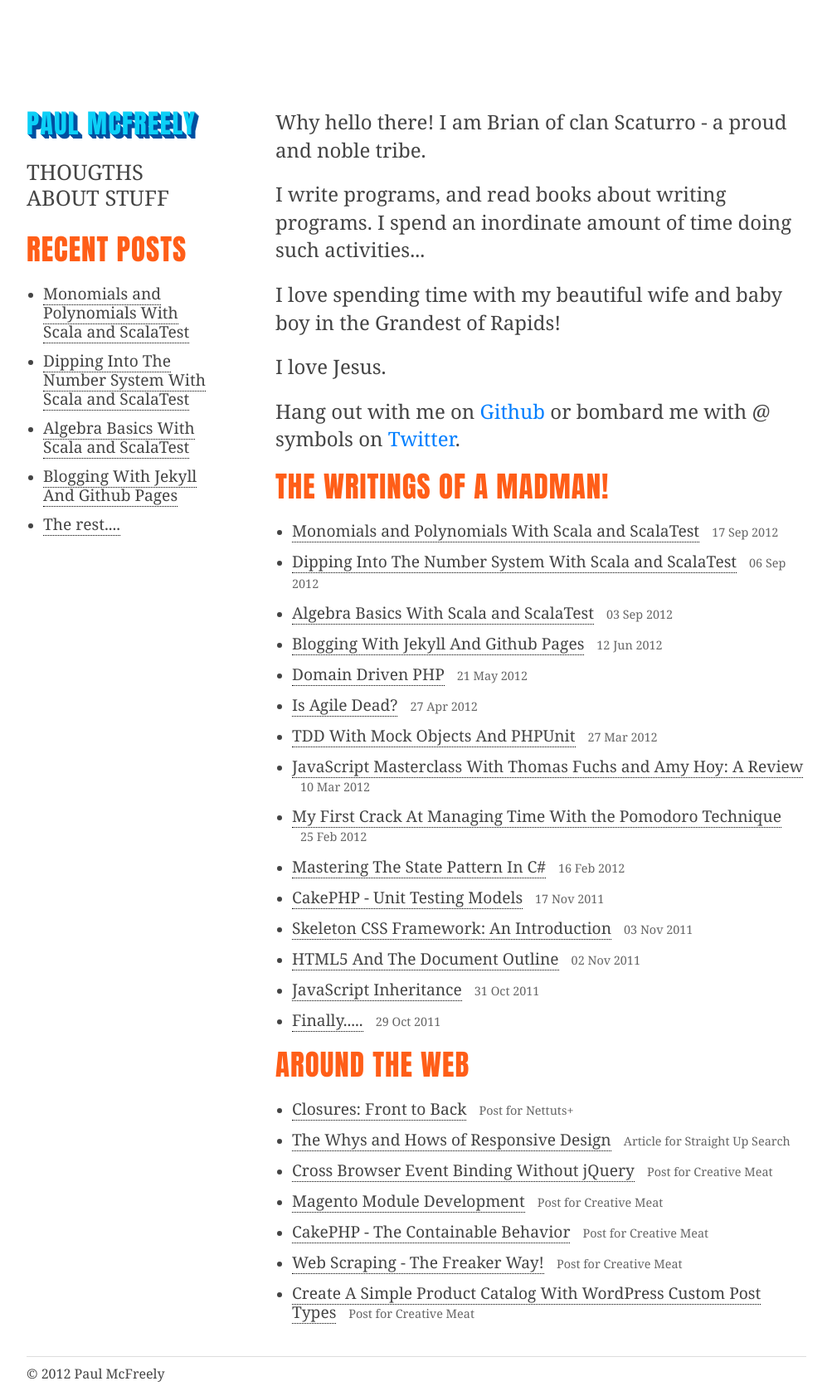
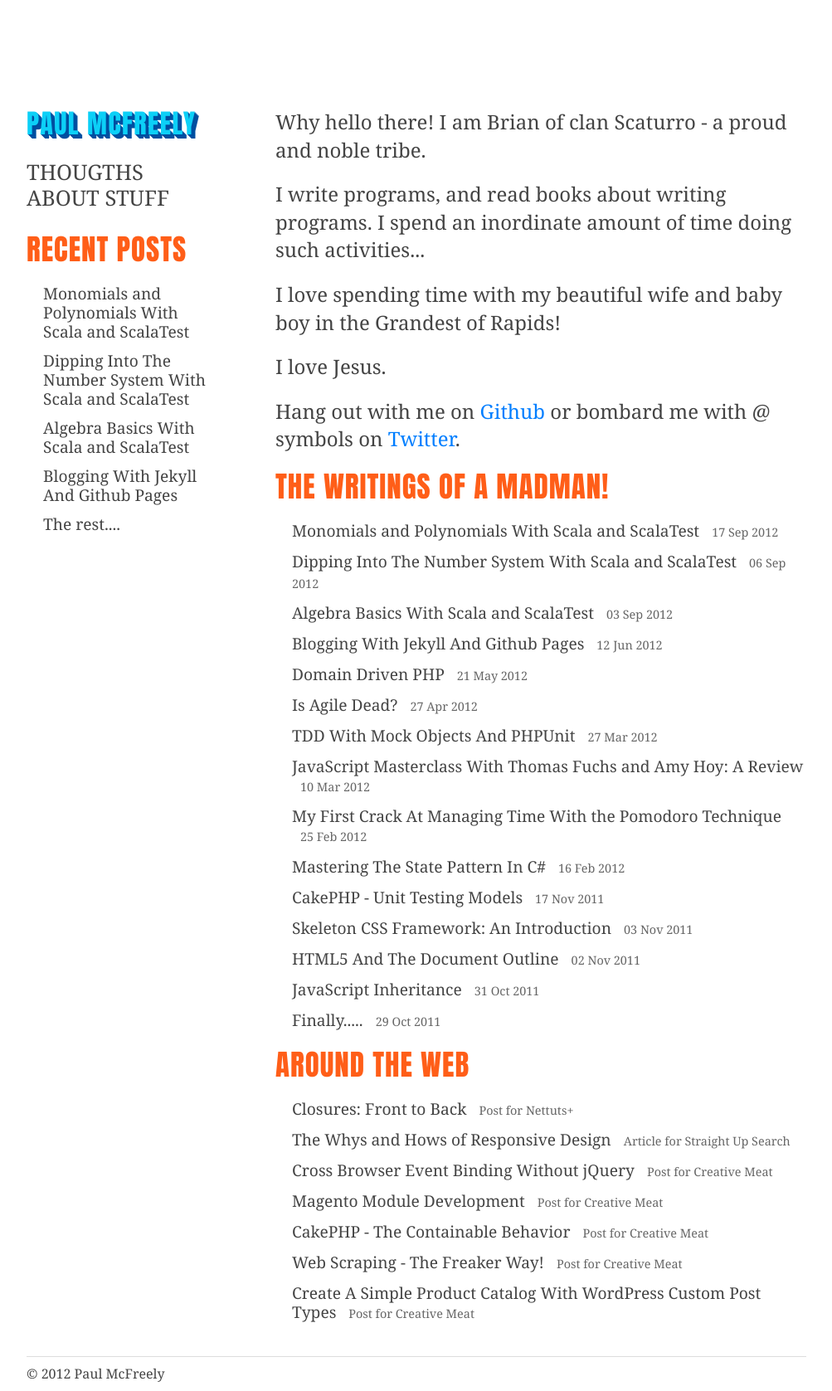
Before and after one commit to McFreely/mcfreely.github.com, a Jekyll site: the page built from index.html, in a window 1280 px wide. Shown: the whole page at 83% size, without its empty margins (128-1131 px from the left). Built offline with Jekyll 4.4.1, drawn with Linux system fonts in a browser that asks for light colours.

Commit message:
recent posts style

```diff
--- a/css/layout.css
+++ b/css/layout.css
@@ -216,7 +216,7 @@ article h1 {
 
 .posts {
 	font-size:1em;
-	list-style:disc;
+	list-style:none;
 	margin-left:20px;
 }
 	.posts h3 {
@@ -234,7 +234,6 @@ article h1 {
 
 	.posts a {
 		color:#444;
-		border-bottom:1px dotted black;
 		-moz-transition: color .2s ease-in-out;
 		-webkit-transition: color .2s ease-in-out;
 		-o-transition: color .2s ease-in-out;
```
